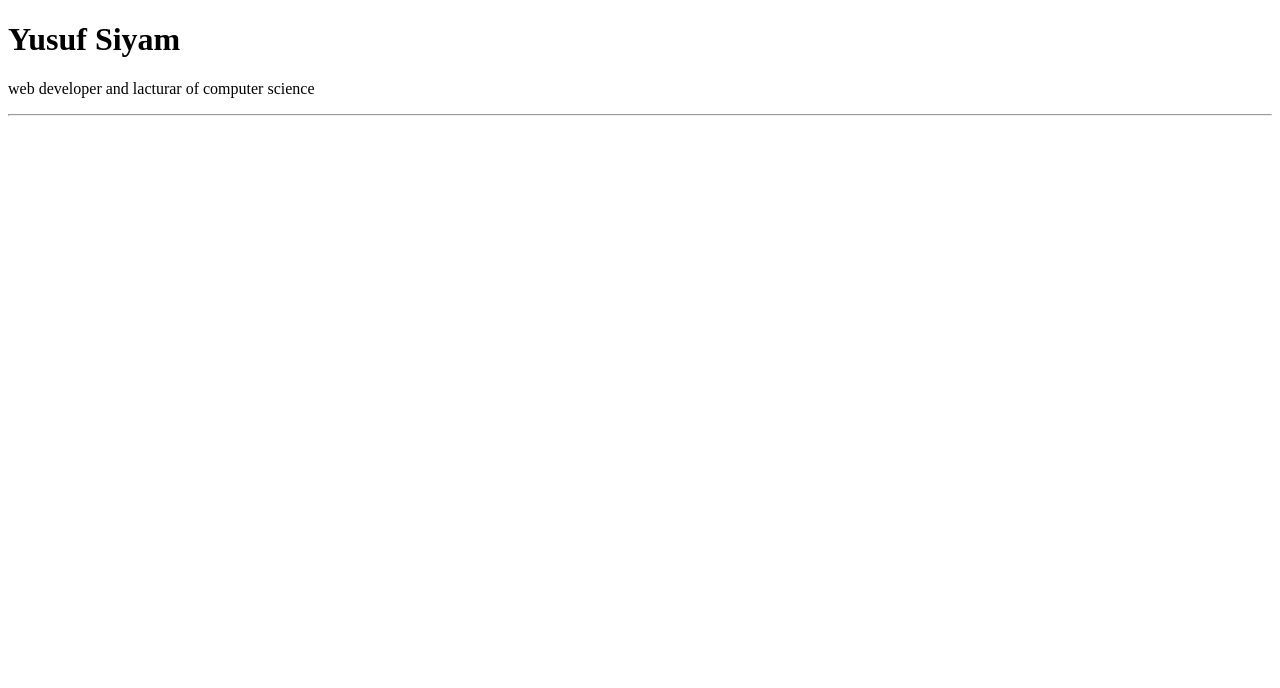
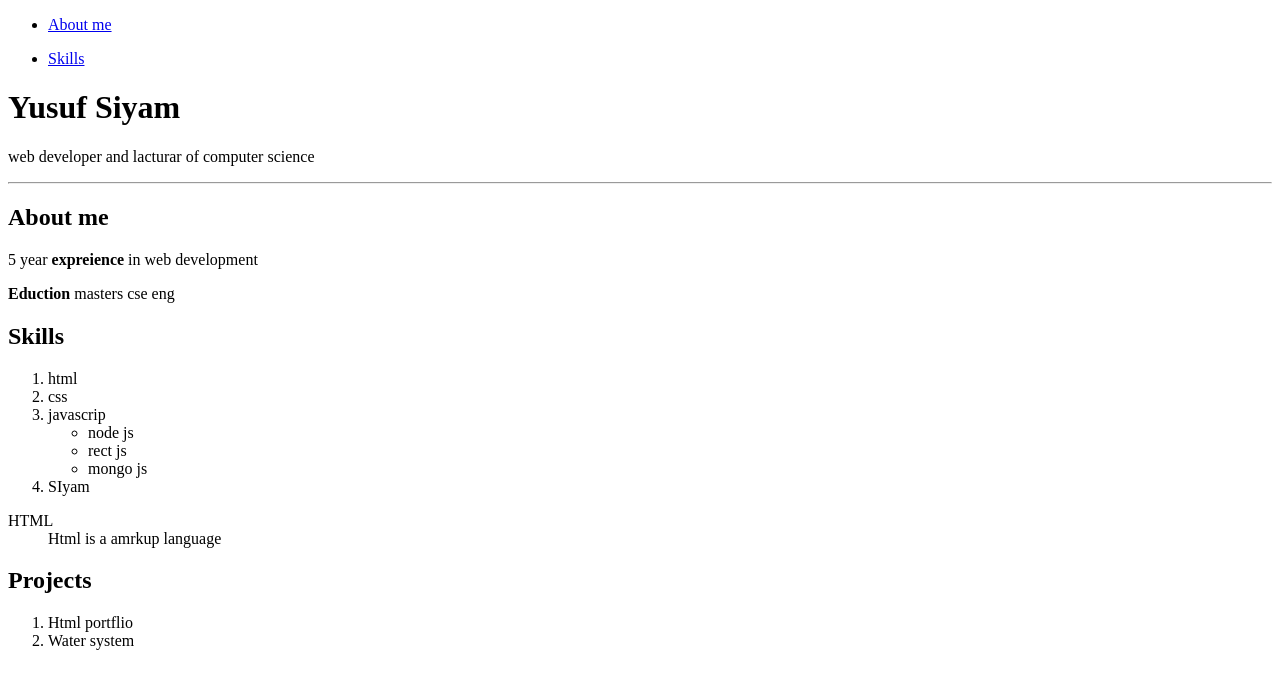
Before and after one commit to Yusuf-Siyam/portfolio-html1, a plain HTML site: page index.html in a window 1280 px wide. Drawn offline with Linux system fonts and the light colour scheme.

Commit message:
last night

```diff
--- a/index.html
+++ b/index.html
@@ -5,12 +5,62 @@
     <meta name="viewport" content="width=device-width, initial-scale=1.0">
     <title>Document</title>
 </head>
+
 <body>
-    <!---->
+    <nav>
+        <ul>
+          <li>
+            <a href="#About me">About me</a>
+          </li>
+        </ul>
+
+        <ul>
+          <li><a href="#skill">Skills</a> </li>
+        </ul>
+
+
+    </nav>
+
     <header>
         <h1>Yusuf Siyam</h1>
         <p>web developer and lacturar of computer science</p> <hr>
     </header>
+    <!--Section:about me-->
+    <section id="About me">
+        <h2>About me</h2>
+       <p> 5 year <b>expreience</b> in web development</p>
+       <P><strong>Eduction</strong> masters cse eng</P>
+    </section>
+
+<!--Section:skill-->
+    <section id="skill">
+     <h2>Skills</h2>
+     <ol type="square">
+        <li>html</li>
+        <li>css</li>
+        <li>javascrip
+            <ul>
+                <li>node js</li>
+                <li>rect js</li>
+                <li>mongo js</li>
+            </ul>
+        <li>SIyam</li>
+        </li>
+     </ol>
+     <dl>
+        <dt>HTML</dt>
+        <dd>Html is a amrkup language</dd>
+     </dl>
+    </section>
+<!--Section:projects-->
+    <section id="projects">
+        <h2>Projects</h2>
+        <ol>
+         <li>Html portflio</li>
+         <li>Water system</li>
+        </ol>
+    </section>
+
 
 </body>
 </html>
```
Also changed, not shown: about.html (added, +16 -0 lines), contuct.html (added, +17 -0 lines), 1 other file.
